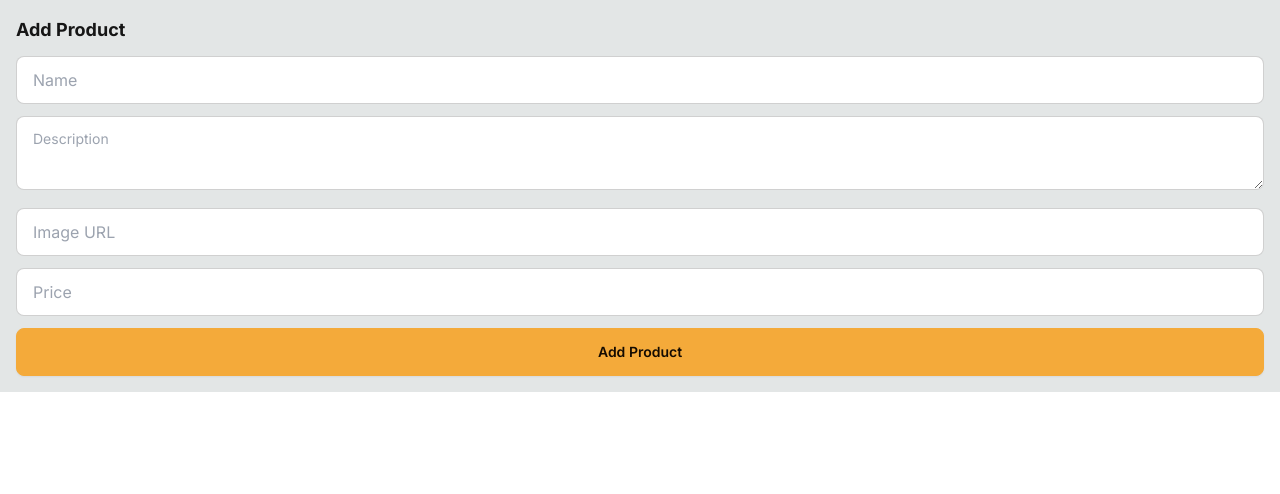
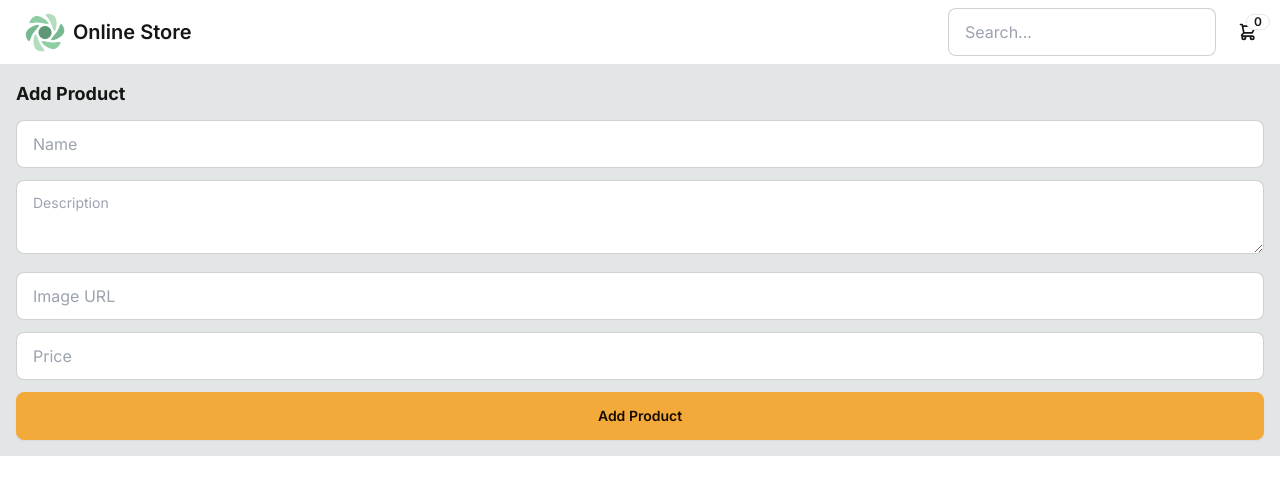
Before and after one commit to Vertori/nextjs-mongodb-prisma-ecmrc, a Next.js app: page /add-product in a window 1280 px wide. Shown: the top 494 px of the page. Built offline with nearby package versions, Linux system fonts and the light colour scheme; no server answers.

Commit message:
navbar, shopping cart dropdown

```diff
--- a/src/app/layout.tsx
+++ b/src/app/layout.tsx
@@ -1,6 +1,7 @@
 import type { Metadata } from "next";
 import { Inter } from "next/font/google";
 import "./globals.css";
+import Navbar from "@/components/Navbar/Navbar";
 
 const inter = Inter({ subsets: ["latin"] });
 
@@ -17,6 +18,7 @@
   return (
     <html lang="en">
       <body className={inter.className}>
+        <Navbar />
         <main className="p-4 max-w-7xl m-auto min-w-[300px]">{children}</main>
       </body>
     </html>
--- /dev/null
+++ b/src/components/Navbar/Navbar.tsx
@@ -0,0 +1,48 @@
+import Image from "next/image";
+import Link from "next/link";
+import React from "react";
+import logo from "@/assets/logo2.webp";
+import { redirect } from "next/navigation";
+import { getCart } from "@/lib/db/cart";
+import ShoppingCartButton from "./ShoppingCartButton";
+
+async function searchProducts(formData: FormData) {
+  "use server";
+
+  const searchQuery = formData.get("searchQuery")?.toString();
+
+  if (searchQuery) {
+    redirect(`/search?query=${searchQuery}`);
+  }
+}
+
+const Navbar = async () => {
+  const cart = await getCart();
+
+  return (
+    <div className="bg-base-100">
+      <div className="navbar max-w-7xl m-auto flex-col sm:flex-row gap-2">
+        <div className="flex-1 ">
+          <Link href="/" className="btn btn-ghost text-xl normal-case">
+            <Image src={logo} height={40} width={40} alt="Logo" />
+            Online Store
+          </Link>
+        </div>
+        <div className="flex-none gap-2">
+          <form action={searchProducts}>
+            <div className="form-control">
+              <input
+                name="searchQuery"
+                placeholder="Search..."
+                className="input input-bordered w-full min-w-[100px]"
+              />
+            </div>
+          </form>
+          <ShoppingCartButton cart={cart} />
+        </div>
+      </div>
+    </div>
+  );
+};
+
+export default Navbar;
--- /dev/null
+++ b/src/components/Navbar/ShoppingCartButton.tsx
@@ -0,0 +1,68 @@
+"use client";
+
+import { ShoppingCart } from "@/lib/db/cart";
+import { formatPrice } from "@/lib/format";
+import Link from "next/link";
+import React from "react";
+
+interface ShoppingCartButtonProps {
+  cart: ShoppingCart | null;
+}
+
+const ShoppingCartButton = ({ cart }: ShoppingCartButtonProps) => {
+  // removing focus from dropdown cart div to close it
+  const closeDropdown = () => {
+    const element = document.activeElement as HTMLElement;
+    if (element) {
+      element.blur();
+    }
+  };
+
+  return (
+    <div className="dropdown dropdown-end">
+      <label tabIndex={0} className="btn btn-ghost btn-circle">
+        <div className="indicator">
+          <svg
+            xmlns="http://www.w3.org/2000/svg"
+            className="h-5 w-5"
+            fill="none"
+            viewBox="0 0 24 24"
+            stroke="currentColor"
+          >
+            <path
+              strokeLinecap="round"
+              strokeLinejoin="round"
+              strokeWidth="2"
+              d="M3 3h2l.4 2M7 13h10l4-8H5.4M7 13L5.4 5M7 13l-2.293 2.293c-.63.63-.184 1.707.707 1.707H17m0 0a2 2 0 100 4 2 2 0 000-4zm-8 2a2 2 0 11-4 0 2 2 0 014 0z"
+            />
+          </svg>
+          <span className="badge badge-sm indicator-item">
+            {cart?.size || 0}
+          </span>
+        </div>
+      </label>
+      <div
+        tabIndex={0}
+        className="card dropdown-content card-compact mt-3 w-52 bg-base-100 shadow z-30"
+      >
+        <div className="card-body">
+          <span className="text-lg font-bold">{cart?.size || 0} Items</span>
+          <span className="text-info ">
+            Subtotal: {formatPrice(cart?.subtotal || 0)}
+          </span>
+          <div className="card-actions">
+            <Link
+              href="/cart"
+              className="btn btn-primary btn-block"
+              onClick={closeDropdown}
+            >
+              View cart
+            </Link>
+          </div>
+        </div>
+      </div>
+    </div>
+  );
+};
+
+export default ShoppingCartButton;
```
Also changed, not shown: src/assets/logo2.webp (added), 1 other file (tests, documents, lock files or other folders).
